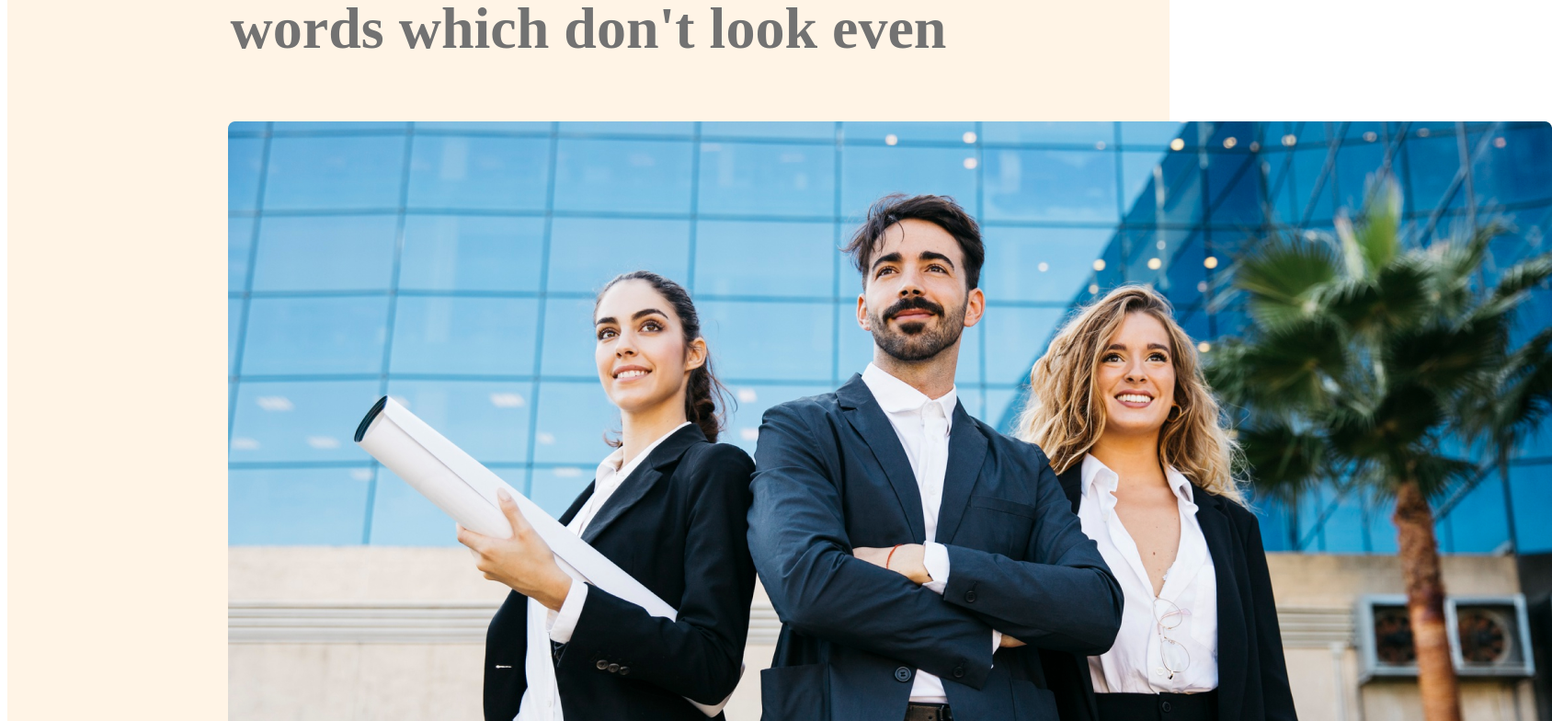
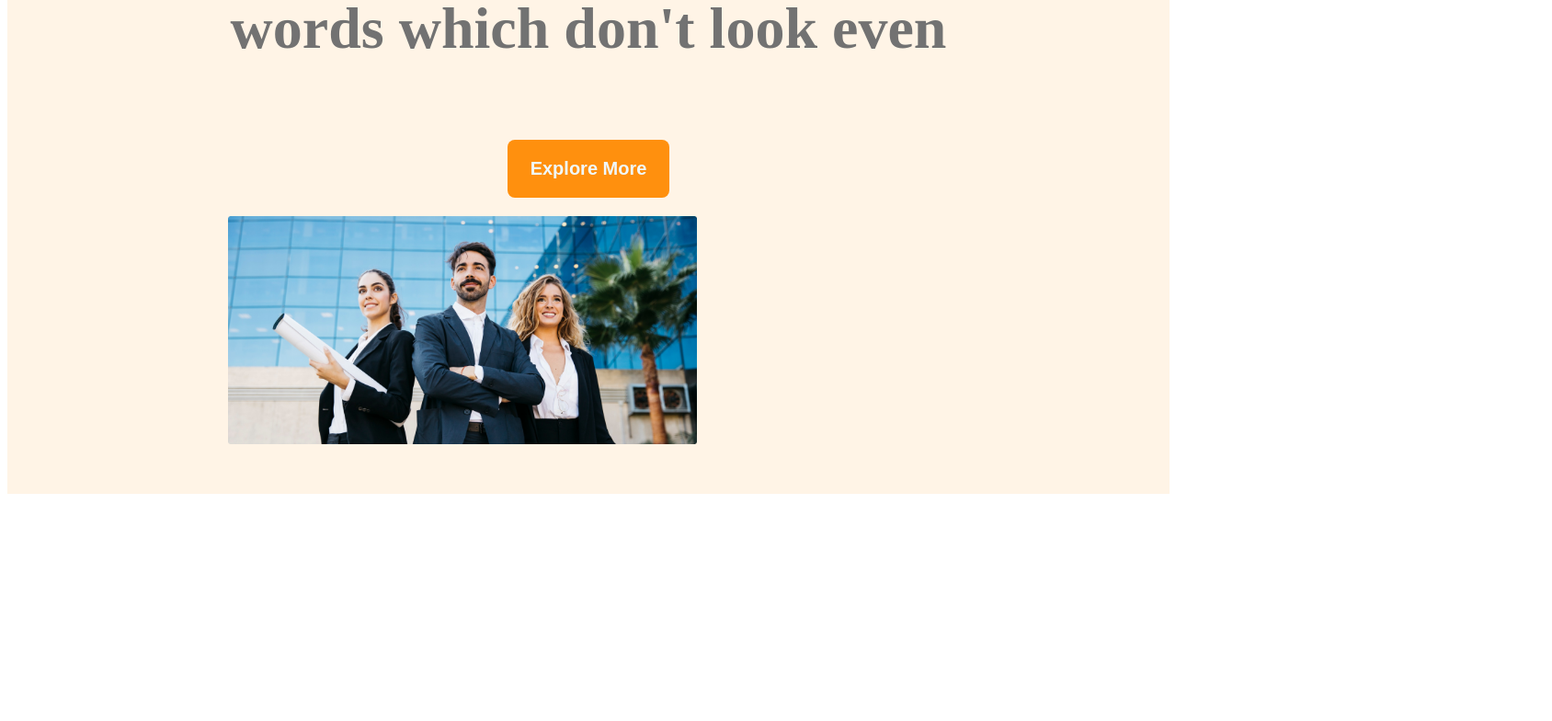
Before and after one commit to Mashnur/g3-architect-website, a plain HTML site: page index.html in a window 1280 px wide. Shown: the part 1180-1964 px from the top of the page at 92% size, 1688 px wide, since content can reach past the window. After the commit the page ends 1725 px from the top, so only its background shows below. Drawn offline with Linux system fonts and the light colour scheme.

Commit message:
added the response for mobile and medium device

```diff
--- a/index.html
+++ b/index.html
@@ -21,11 +21,15 @@
                 <li><a href="">Login</a></li>
             </ul>
         </nav>
-        <div class="banner-content">
-            <div class="banner-title">
-                <h1>Brand New Group of Architects
-                </h1>
-                <p class="banner-discription">There are many variations of passages of Lorem Ipsum available, but the majority have suffered alteration in some form, by injected humour, or randomised words which don't look even</p>
+        <div class="banner">
+            <div class="banner-content">
+                <div class="banner-title">
+                    <h1>Brand New Group of Architects
+                    </h1>
+                    <p class="banner-discription">There are many variations of passages of Lorem Ipsum available, but the majority have suffered alteration in some form, by injected humour, or randomised words which don't look even</p>
+                    <button class="btn-primary">Explore More</button>
+                </div>
+
             </div>
             <img src="images/banner.png" alt="">
         </div>
--- a/styles/architect.css
+++ b/styles/architect.css
@@ -2,6 +2,17 @@
 header{
     background: rgba(255, 144, 14, 0.10);
     padding: 50px 240px;
+}
+/* shared style */
+.btn-primary{
+    border-radius: 8px;
+    background: #FF900E;
+    padding: 20px 25px;
+   color: aliceblue;
+    font-size: 1.25rem;
+    font-weight: 600;
+    cursor: pointer;
+    border: 0;
 }
 nav{
     display: flex;
@@ -35,3 +46,25 @@ nav li a {
 .banner-discription{
     color: #727272;
 }
+.banner img{
+    margin-top: 20px;
+    width: 65%
+}
+
+/* responsive media query */
+@media screen and (max-width:576px){
+    header{
+        padding: 20px;
+    }
+    nav{
+        flex-direction: column;
+    }
+}
+@media screen and (min-width:576px) and (max-width:960px){
+    header{
+        padding: 15px;
+    }
+    nav{
+        flex-direction: column;
+    }
+}
```
